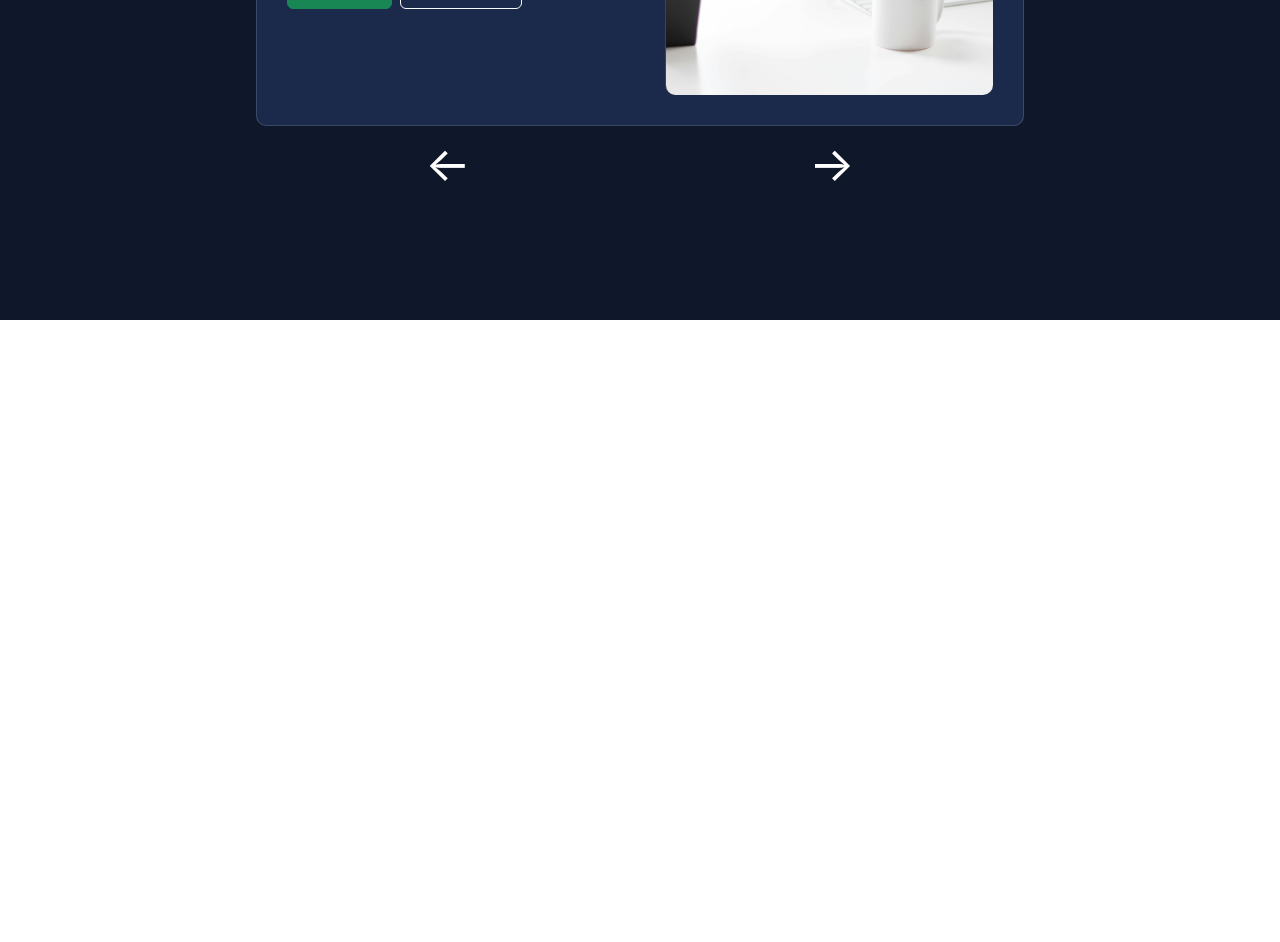
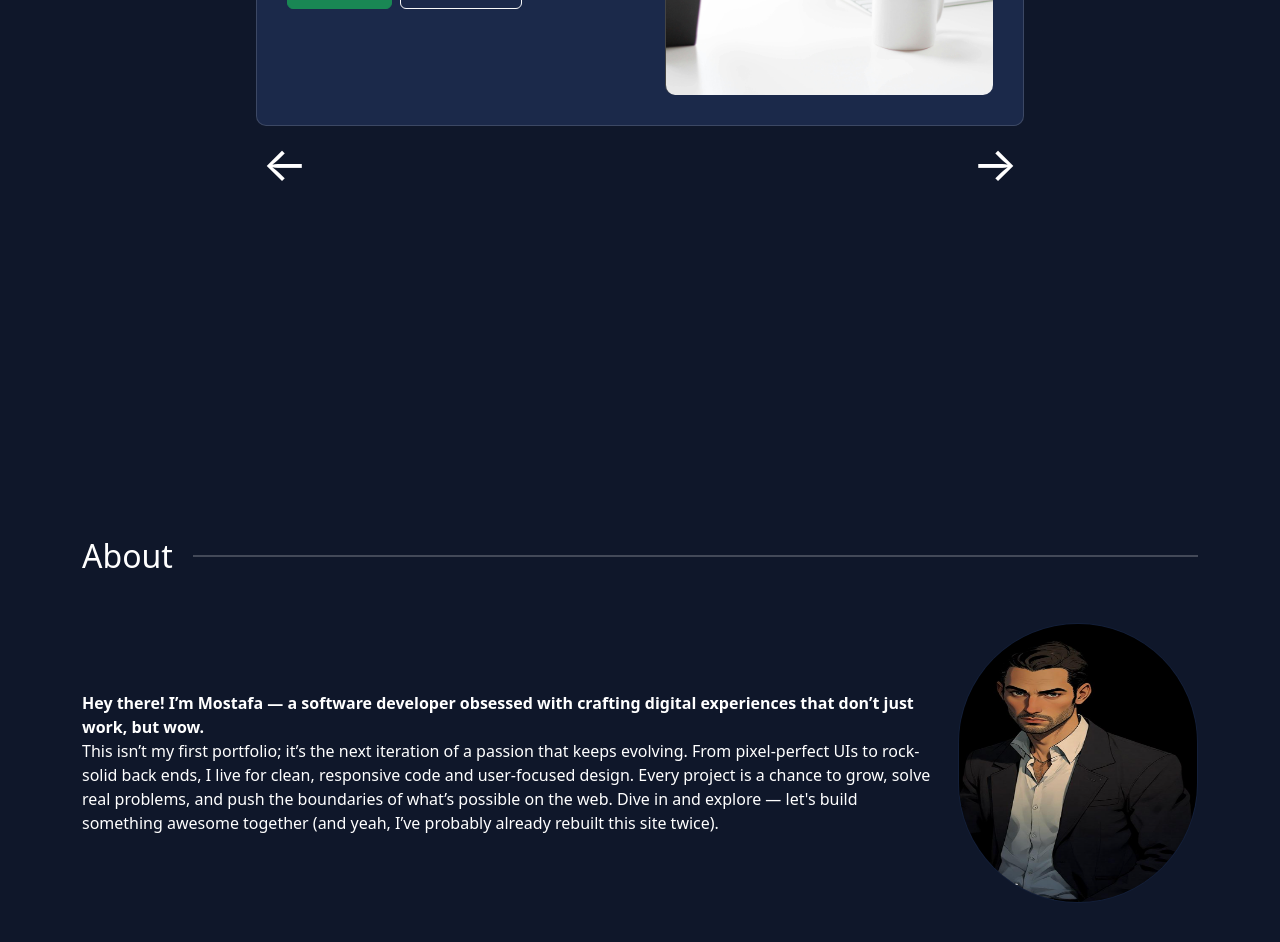
Before and after one commit to mstfazmni/portfolio-v2, a React (Create React App) app: page / in a window 1280 px wide. Shown: the part 1560-2502 px from the top of the page. Before the commit the page ends 1880 px from the top, so only its background shows below. Built offline with nearby package versions, Linux system fonts and the light colour scheme.

Commit message:
About page done

```diff
--- a/src/App.js
+++ b/src/App.js
@@ -3,7 +3,7 @@ import Navbar from './components/Navbar';
 import Hero from './components/Hero';
 import Projects from './components/Projects';
 import Skills from './components/Skills';
-// import About from './components/About';
+import About from './components/About';
 
 function App() {
   return (
@@ -12,7 +12,7 @@ function App() {
       <Hero />
       <Skills />
       <Projects />
-      {/* <About /> */}
+      <About />
     </>
   );
 }
--- a/src/components/About.css
+++ b/src/components/About.css
@@ -0,0 +1,37 @@
+.about-section{
+    height: 100vh;
+    background-color: #0f172a;
+    display: flex;
+    justify-content: center;
+    align-items: center;
+}
+
+.about-container{
+    display: flex;
+    flex-direction: row;
+    justify-content: center;
+    align-items: center;
+    gap: 20px;
+}
+/* left section introduction */
+.introduction{
+    flex: 1;
+
+}
+/* right img section */
+.my-img{
+
+}
+.my-img-right-sec{
+    flex: 1;
+    height: 280px;
+    width: 240px;
+    border-radius: 150px;
+    border:  1px solid #131f39;
+}
+.devider {
+  /* flex: 1; */
+  border: none;
+  border-top: 2px solid #e0e0e0;
+  margin-left: 20px;
+}
--- a/src/components/About.jsx
+++ b/src/components/About.jsx
@@ -0,0 +1,30 @@
+import React from "react";
+import './About.css';
+
+function About () {
+    return(
+        <section className="about-section text-white" id="about">
+            <div className="container about-wrapper">
+                    {/* about header */}
+                        <div className="projects-header d-flex align-items-center justify-content-between mb-5">
+                        <h2 className="mb-0">About</h2>
+                        <hr className="devider" />
+                    </div>
+                    <div className="about-container">
+                        <div className="introduction">
+                            <span className="fw-bold">Hey there! I’m Mostafa — a software developer obsessed with crafting digital experiences that don’t just work, but wow.</span><br></br>
+                            This isn’t my first portfolio; it’s the next iteration of a passion that keeps evolving.
+                            From pixel-perfect UIs to rock-solid back ends, I live for clean, responsive code and user-focused design.
+                            Every project is a chance to grow, solve real problems, and push the boundaries of what’s possible on the web.
+                            Dive in and explore — let's build something awesome together (and yeah, I’ve probably already rebuilt this site twice).
+                        </div>
+                        <div className="my-img">
+                            <img src="/assets/images/my-pic.png" alt="Mostafa" className="my-img-right-sec"></img>
+                        </div>
+                    </div>
+            </div>
+        </section>
+    );
+}
+
+export default About;
--- a/src/components/Card.css
+++ b/src/components/Card.css
@@ -49,7 +49,7 @@
 }
 .arrow-container{
   display: flex;
-  justify-content: space-around;
+  justify-content: space-between;
 }
 .arrow-button {
   background: transparent;
```
Also changed, not shown: public/assets/images/my-pic.png (added).
